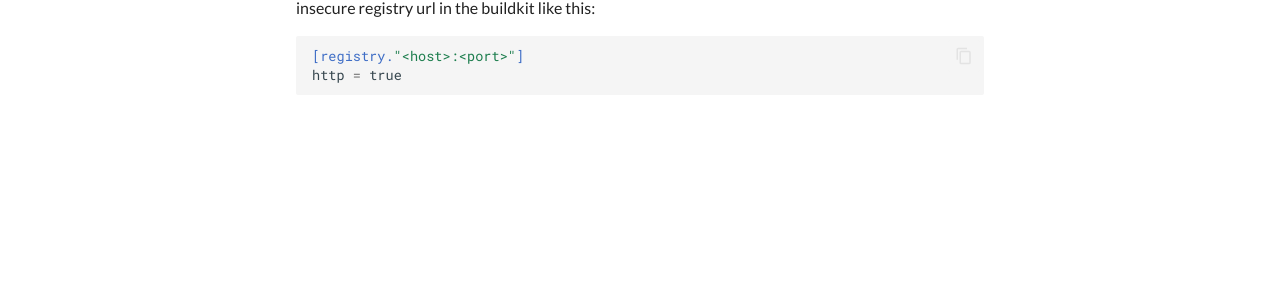
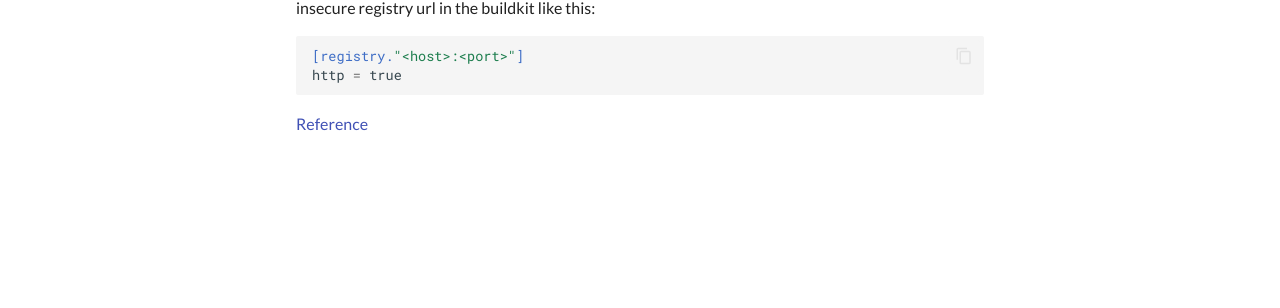
Before and after one commit to sharmashobhit/kb, an MkDocs documentation site: the page built from docs/Docker/buildx.md, in a window 1280 px wide. Shown: the part 409-717 px from the top of the page. Built offline with MkDocs 1.6.1 and Material for MkDocs 9.7.7, drawn with Linux system fonts in a browser that asks for light colours.

Commit message:
vault backup: 2023-04-11 18:49:43

````diff
--- a/docs/Docker/buildx.md
+++ b/docs/Docker/buildx.md
@@ -12,3 +12,6 @@ Here `buildkitd.toml` is used to specify the configuration of the build environm
 [registry."<host>:<port>"]
 http = true
 ```
+
+
+[Reference](https://docs.docker.com/build/buildkit/toml-configuration/)
````
